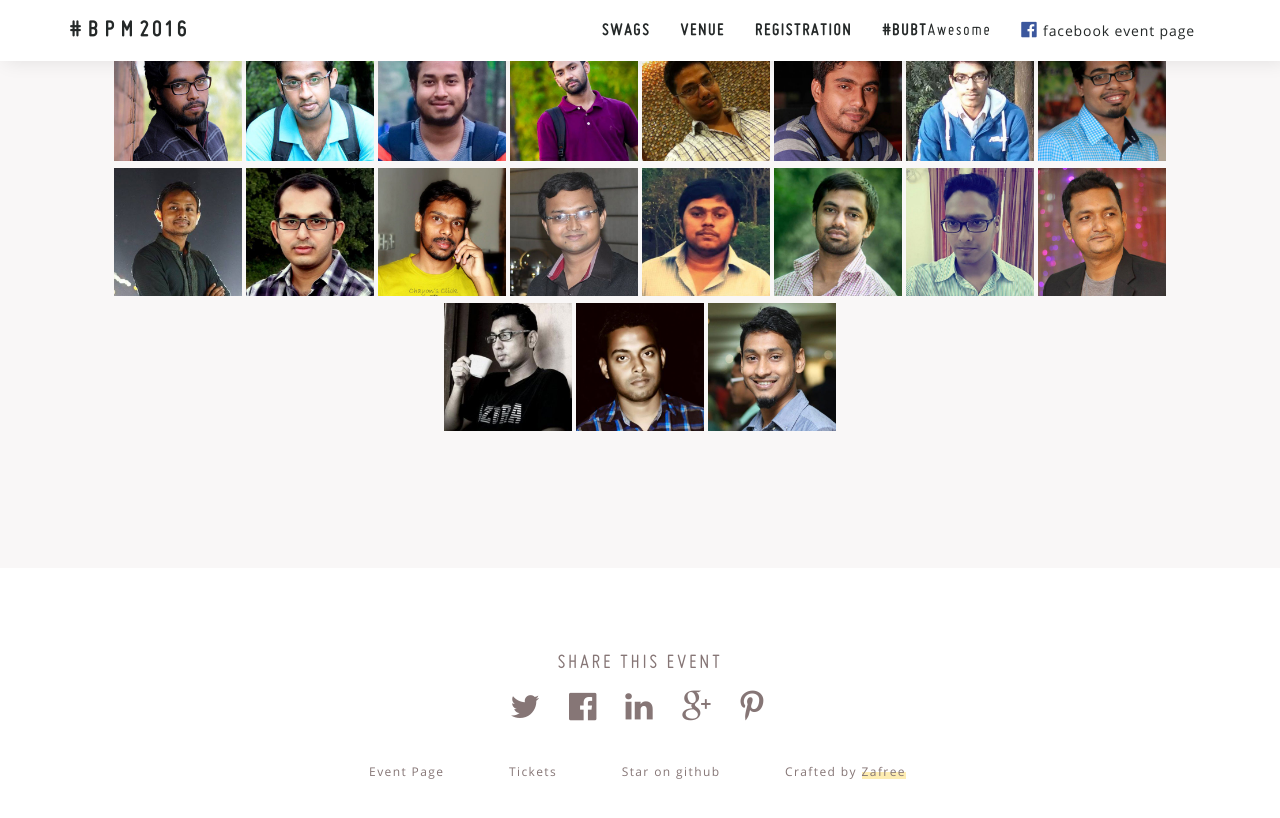
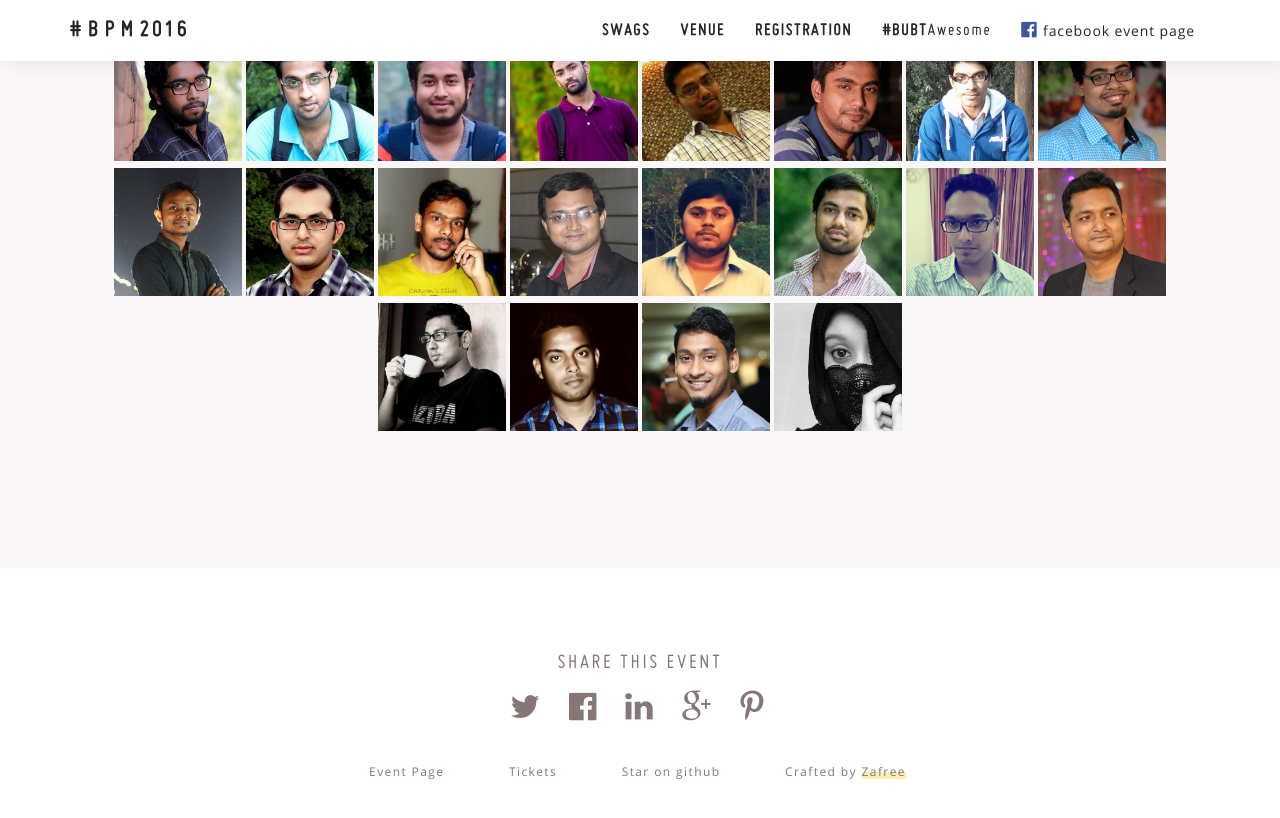
Before and after one commit to zafree/bpm2016, a Jekyll site: the page built from index.html, in a window 1280 px wide and 900 px high, scrolled down 3041 px. Shown: the top 818 px of the window. Built offline with Jekyll 4.4.1, drawn with Linux system fonts in a browser that asks for light colours; some web fonts are replaced.

Commit message:
add new register

```diff
--- a/index.html
+++ b/index.html
@@ -151,6 +151,7 @@ layout: default
             <a class="thumb-xl" href=""><img src="imgs/awesome/suhel-chowdhury.jpg" alt="Suhel Chowdhury"></a>
             <a class="thumb-xl" href=""><img src="imgs/awesome/firoz-serniabat.jpg" alt="Firoz Serniabat"></a>
             <a class="thumb-xl" href=""><img src="imgs/awesome/taha-kabir.jpg" alt="Taha Kabir"></a>
+            <a class="thumb-xl" href=""><img src="imgs/awesome/rasul-shabonti.jpg" alt="Rasul Shabonti"></a>
           </div>
         </div>
       </div>
```
Also changed, not shown: imgs/awesome/rasul-shabonti.jpg (added).
